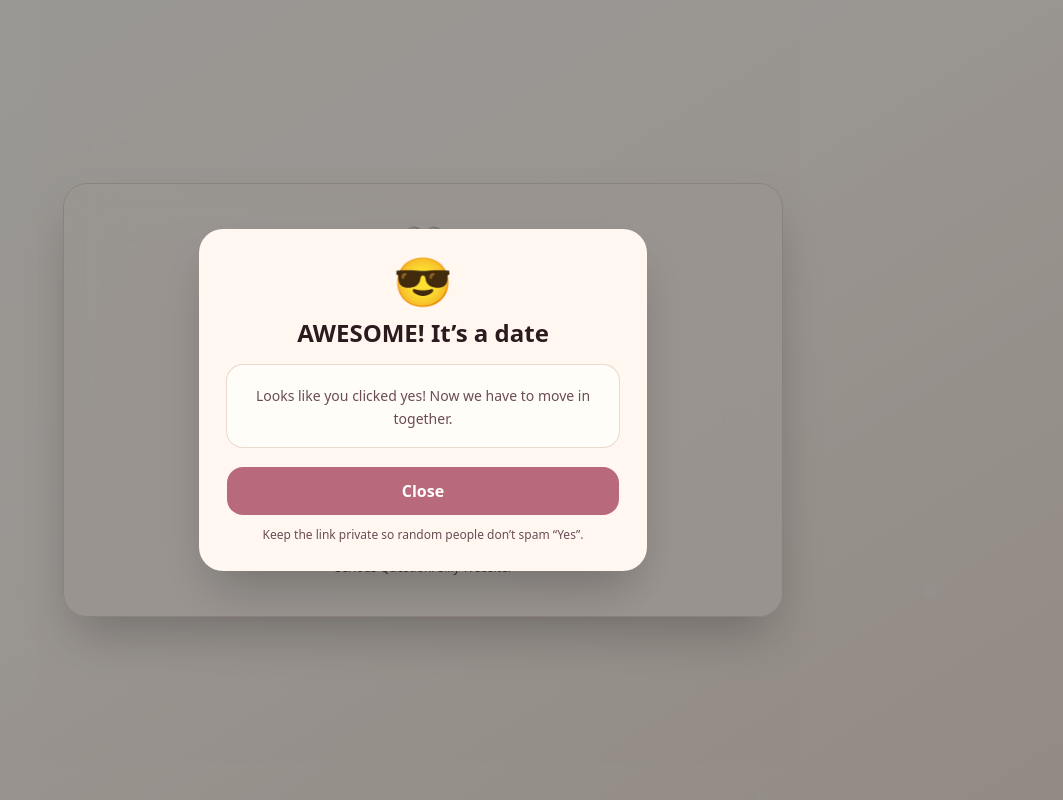
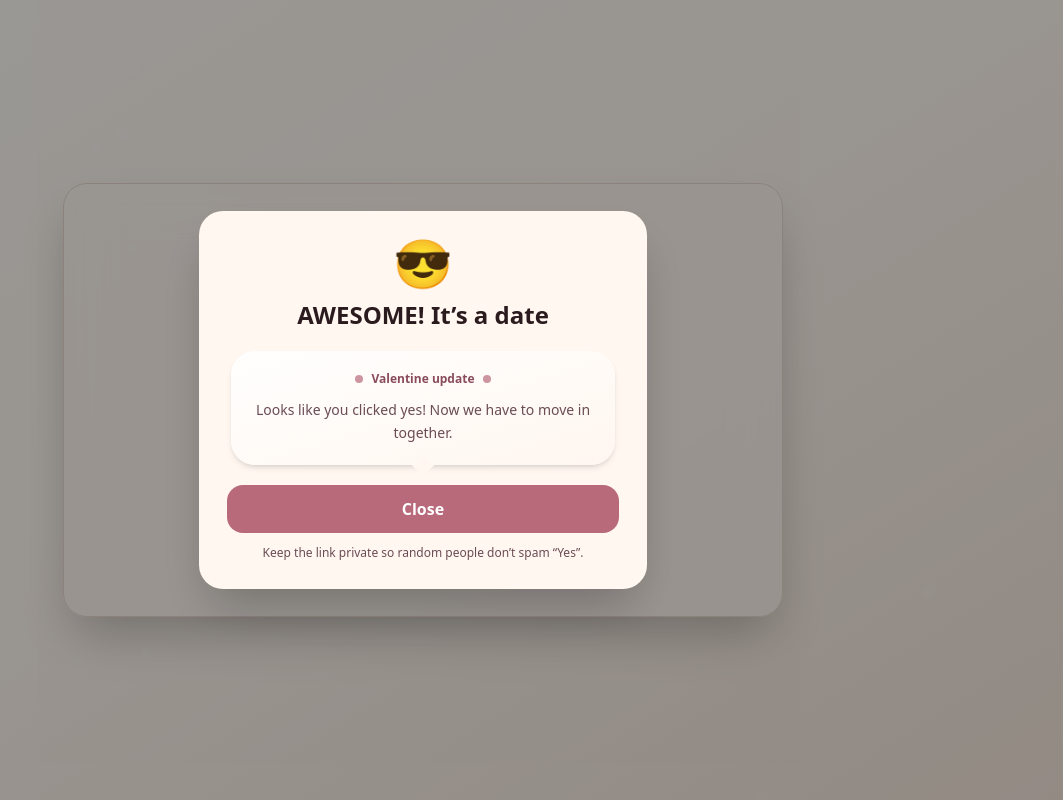
Before and after one commit to RyanTheSCholar/RandomProject-february, a React app: page / in a window 1280 px wide. Both pictures are taken after a click on the button "Yes 😎". Shown: the whole page, without its empty margins (217-1280 px from the left). Built offline with nearby package versions, Linux system fonts and the light colour scheme; the HTML template or start-up script is replaced by a standard one.

Commit message:
changed the text box

```diff
--- a/src/App.jsx
+++ b/src/App.jsx
@@ -24,7 +24,7 @@ export default function App() {
         delay: Math.round(Math.random() * 2000),
         duration: 3200 + Math.round(Math.random() * 2600),
       })),
-    []
+    [],
   );
 
   function clamp(n, min, max) {
@@ -180,12 +180,22 @@ export default function App() {
                 </h2>
               </div>
 
-              <div className="mt-4 rounded-2xl bg-[#FFFDF7] p-4 text-left ring-1 ring-[#EAD9CF]">
-                <div className="mt-1 text-sm leading-relaxed text-[#6B4C55] text-center">
-                  {dateDetails}
+              <div className="mt-5 flex justify-center">
+                <div className="relative max-w-sm rounded-3xl bg-gradient-to-br from-white/90 to-[#FFF7F0] px-6 py-5 shadow-md">
+                  {/* bubble tail */}
+                  <div className="absolute -bottom-2 left-1/2 h-4 w-4 -translate-x-1/2 rotate-45 bg-[#FFF7F0]" />
+
+                  <div className="flex items-center justify-center gap-2 text-xs font-semibold text-[#8A4B5C]">
+                    <span className="inline-block h-2 w-2 rounded-full bg-[#B86A7A]/70" />
+                    <span>Valentine update</span>
+                    <span className="inline-block h-2 w-2 rounded-full bg-[#B86A7A]/70" />
+                  </div>
+
+                  <p className="mt-3 text-center text-sm leading-relaxed text-[#6B4C55]">
+                    {dateDetails}
+                  </p>
                 </div>
               </div>
-
               <button
                 onClick={() => setOpen(false)}
                 className="mt-5 w-full rounded-2xl bg-[#B86A7A] px-5 py-3 font-bold text-white transition active:scale-[0.99]"
```
